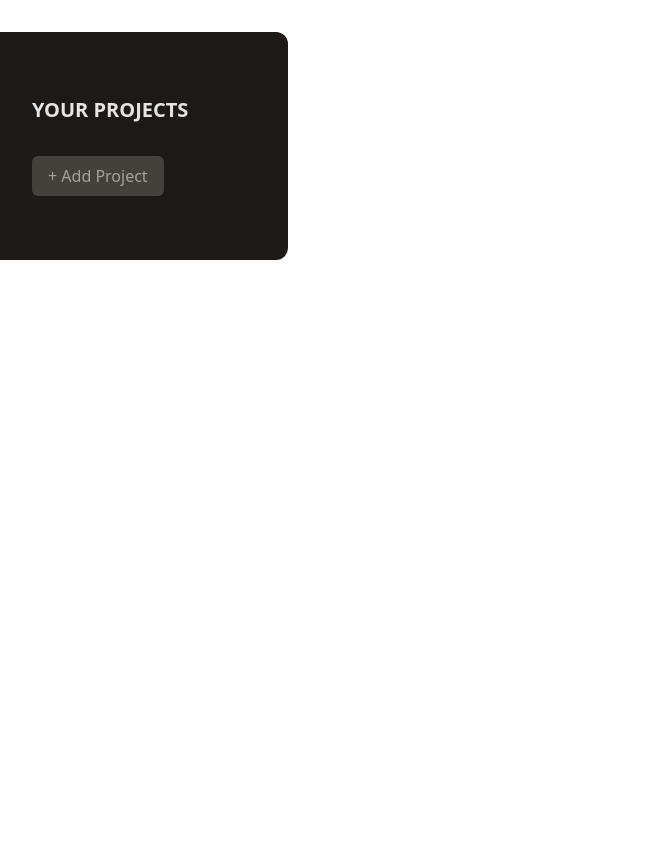
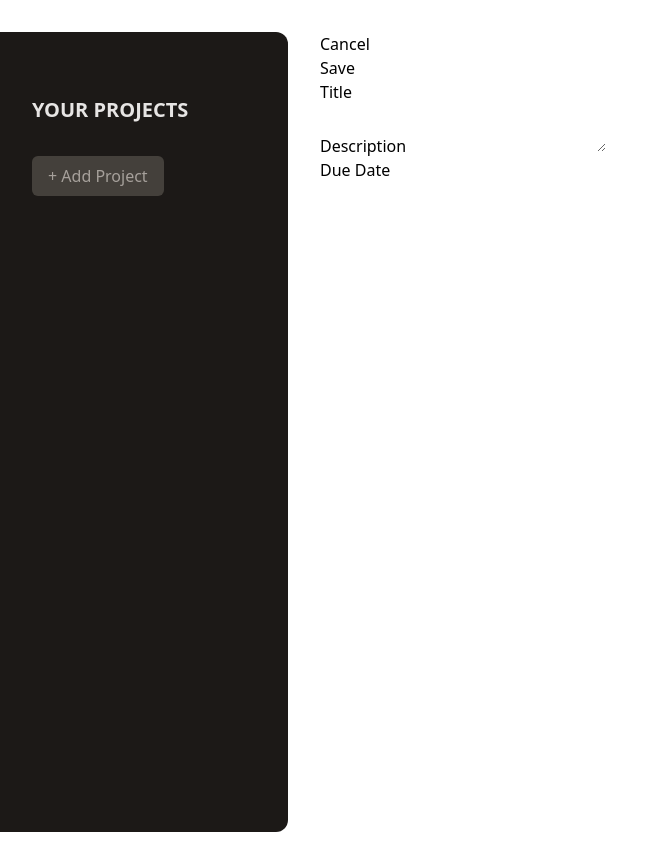
Before and after one commit to Mohammadhkabiri/Some-simple-React-Projects, a React (Vite) app in the folder project-manager/: page / in a window 1280 px wide. Shown: the whole page, without its empty margins (0-668 px from the left). Built offline with nearby package versions, Linux system fonts and the light colour scheme.

Commit message:
Add new project structure beside Sidebar

```diff
--- a/project-manager/src/App.jsx
+++ b/project-manager/src/App.jsx
@@ -1,8 +1,10 @@
 import Sidebar from "./components/Sidebar";
+import Newproject from "./components/Newproject";
 function App() {
   return (
-    <main className="my-8 h-screen">
+    <main className="my-8 h-screen flex gap-8">
       <Sidebar />
+      <Newproject />
     </main>
   );
 }
--- /dev/null
+++ b/project-manager/src/components/Input.jsx
@@ -0,0 +1,8 @@
+export default function Input({label , textArea , ...props}) {
+  return (
+    <p>
+      <label>{label}</label>
+      {textArea ? <textarea {...props} /> : <input {...props} />}
+    </p>
+  );
+}
--- /dev/null
+++ b/project-manager/src/components/Newproject.jsx
@@ -0,0 +1,21 @@
+import Input from "./Input";
+
+export default function Newproject() {
+  return (
+    <div>
+      <menu>
+        <li>
+          <button>Cancel</button>
+        </li>
+        <li>
+          <button>Save</button>
+        </li>
+      </menu>
+      <div>
+        <Input label="Title" />
+        <Input label="Description" textArea />
+        <Input label="Due Date" />
+      </div>
+    </div>
+  );
+}
```
